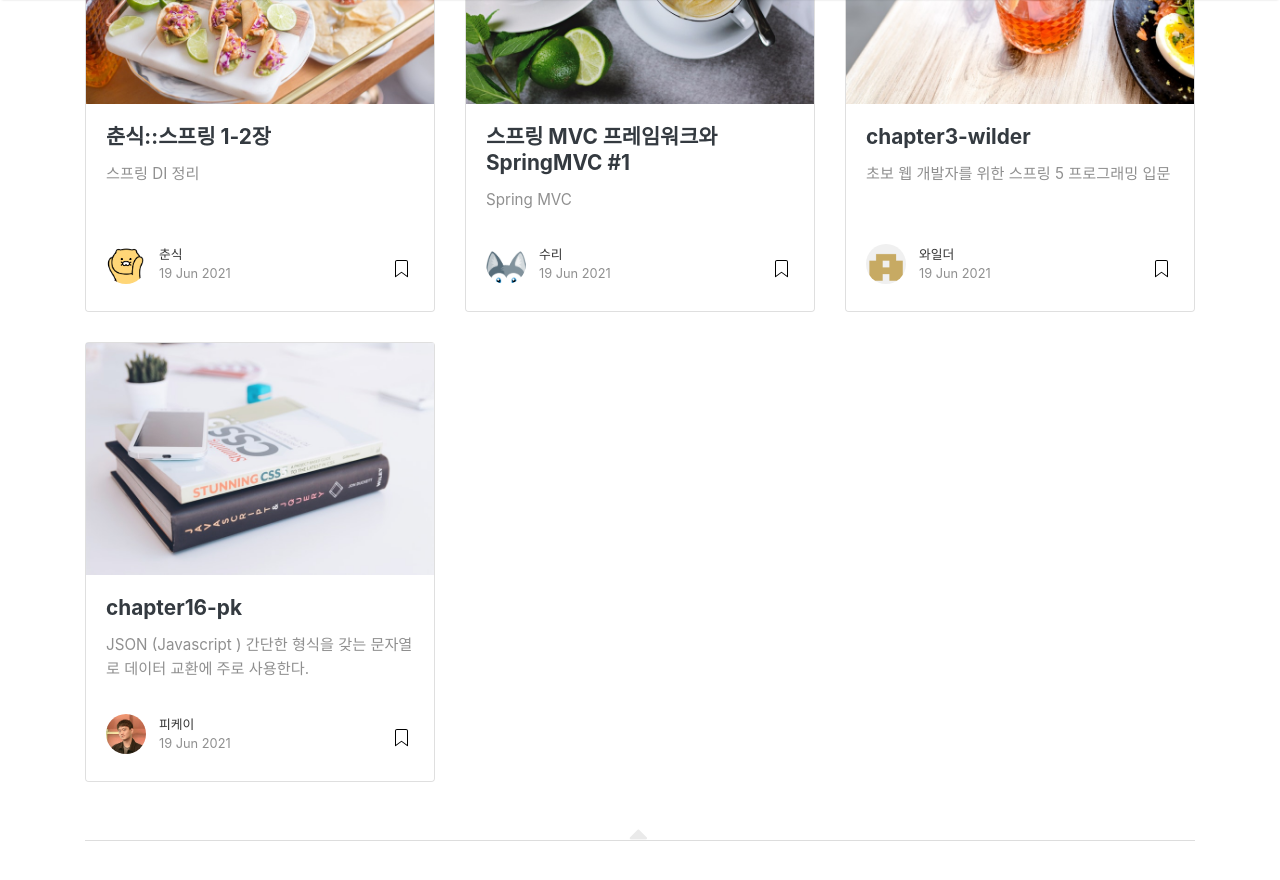
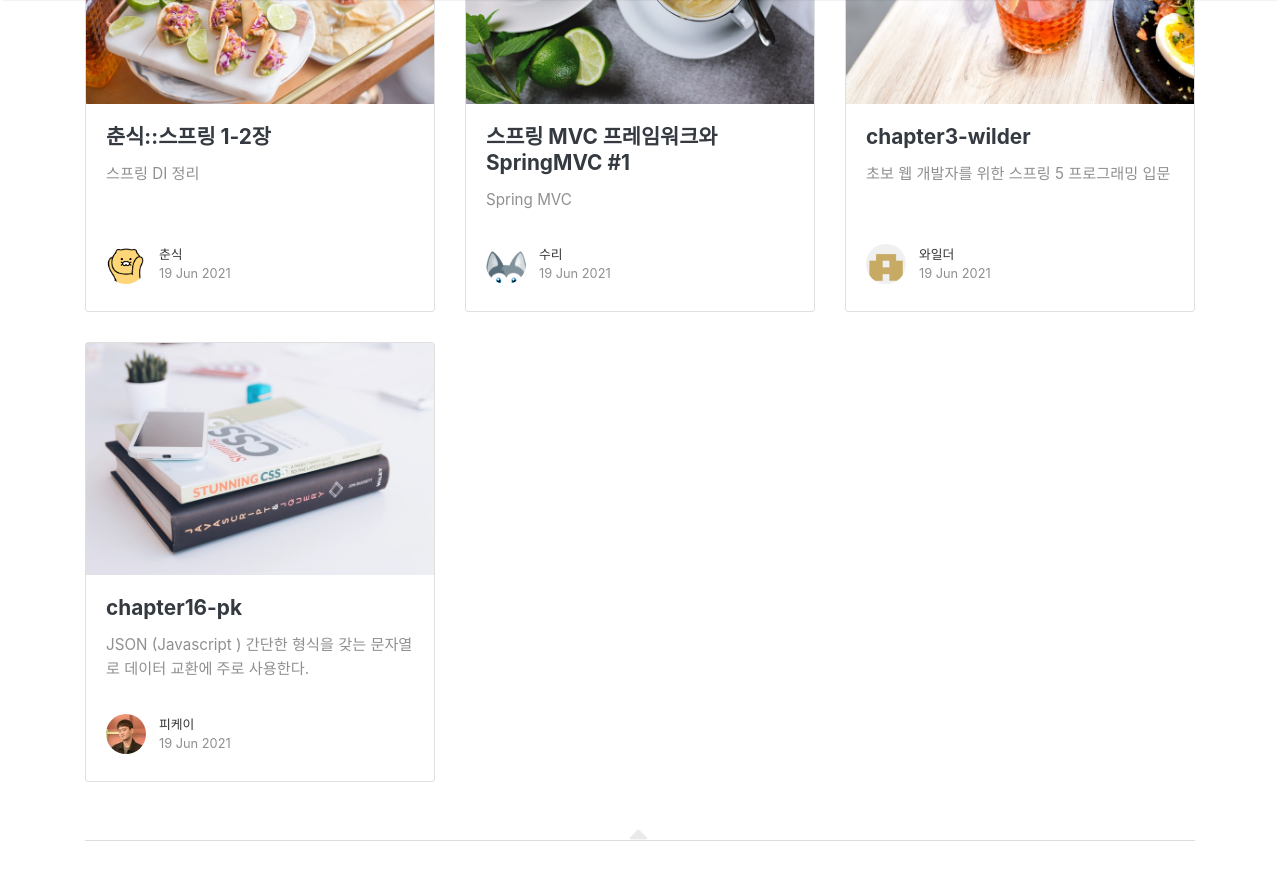
Before and after one commit to woowa-spring-five/woowa-spring-five.github.io, a Jekyll site: the page built from index.html, in a window 1280 px wide and 900 px high, scrolled down 419 px. Shown: the top 880 px of the window. Built offline with Jekyll 4.4.1, drawn with Linux system fonts in a browser that asks for light colours; nearby versions of some CDN libraries; the list of posts is cut into pages by our own code.

Commit message:
refactor: 북마크 버튼, 팔로우 버튼 제거

```diff
--- a/_includes/postbox.html
+++ b/_includes/postbox.html
@@ -42,7 +42,7 @@
                 {% endif %}
                 <span class="post-date">{{ post.date | date_to_string }}</span>
                 </span>
-                <span class="post-read-more"><a href="{{ site.baseurl }}{{ post.url }}" title="Read Story"><svg class="svgIcon-use" width="25" height="25" viewbox="0 0 25 25"><path d="M19 6c0-1.1-.9-2-2-2H8c-1.1 0-2 .9-2 2v14.66h.012c.01.103.045.204.12.285a.5.5 0 0 0 .706.03L12.5 16.85l5.662 4.126a.508.508 0 0 0 .708-.03.5.5 0 0 0 .118-.285H19V6zm-6.838 9.97L7 19.636V6c0-.55.45-1 1-1h9c.55 0 1 .45 1 1v13.637l-5.162-3.668a.49.49 0 0 0-.676 0z" fill-rule="evenodd"></path></svg></a></span>
+                {% comment %} <span class="post-read-more"><a href="{{ site.baseurl }}{{ post.url }}" title="Read Story"><svg class="svgIcon-use" width="25" height="25" viewbox="0 0 25 25"><path d="M19 6c0-1.1-.9-2-2-2H8c-1.1 0-2 .9-2 2v14.66h.012c.01.103.045.204.12.285a.5.5 0 0 0 .706.03L12.5 16.85l5.662 4.126a.508.508 0 0 0 .708-.03.5.5 0 0 0 .118-.285H19V6zm-6.838 9.97L7 19.636V6c0-.55.45-1 1-1h9c.55 0 1 .45 1 1v13.637l-5.162-3.668a.49.49 0 0 0-.676 0z" fill-rule="evenodd"></path></svg></a></span> {% endcomment %}
                 <div class="clearfix"></div>
             </div>
         </div>
--- a/_layouts/post.html
+++ b/_layouts/post.html
@@ -32,9 +32,9 @@
                         {% endif %}
                     </div>
                     <div class="col-xs-12 col-md-9 col-lg-10 text-center text-md-left">
-                        <a target="_blank" class="link-dark" href="{{ author.web }}">{{ author.display_name }}</a><a target="_blank" href="{{ author.twitter }}" class="btn follow">Follow</a>
-                        <span class="author-description">{{ author.description }}</span>
+                        <a target="_blank" class="link-dark" href="{{ author.web }}">{{ author.display_name }}</a>
                     </div>
+                    <span class="author-description">{{ author.description }}</span>
                 </div>
                 {% endif %}
 
```
